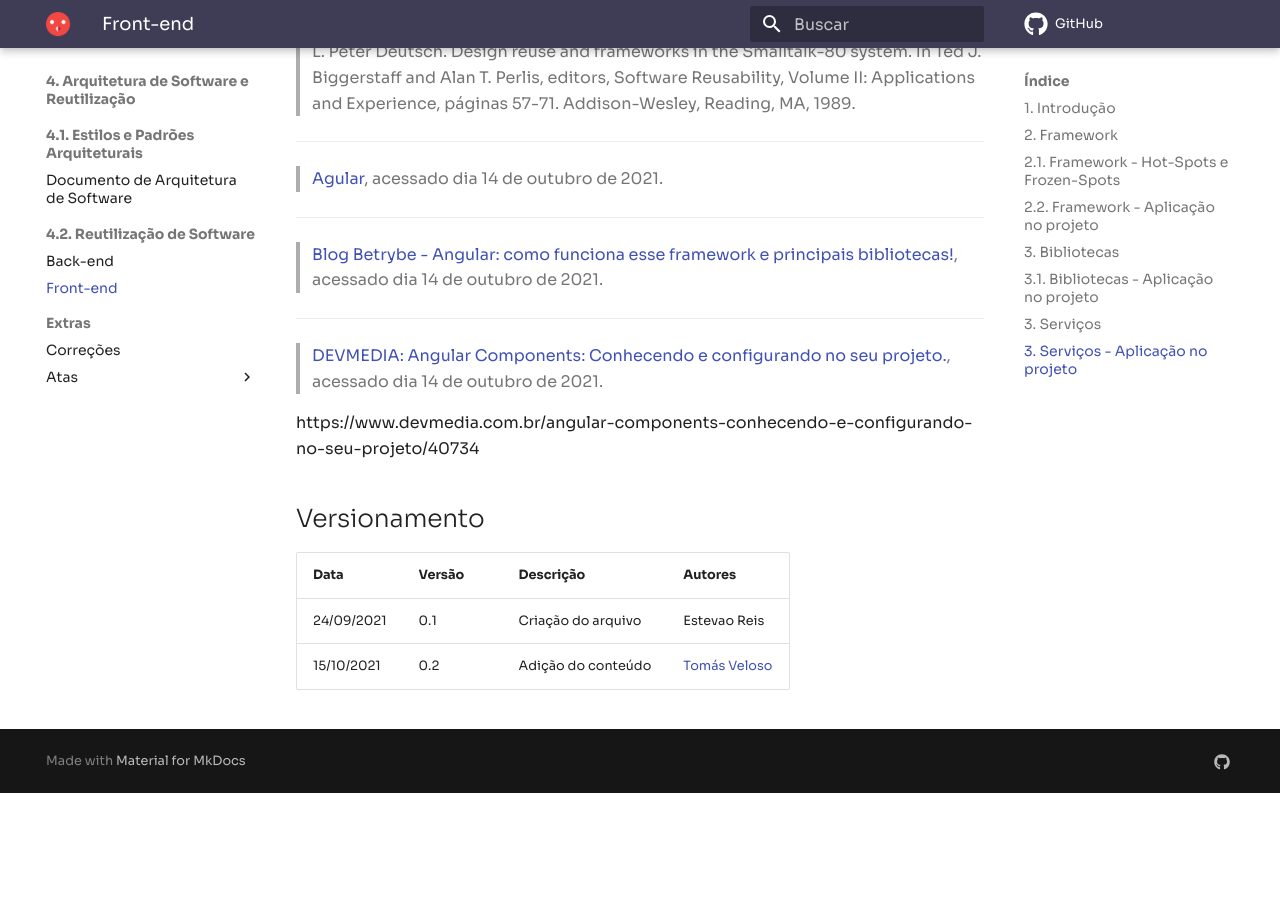
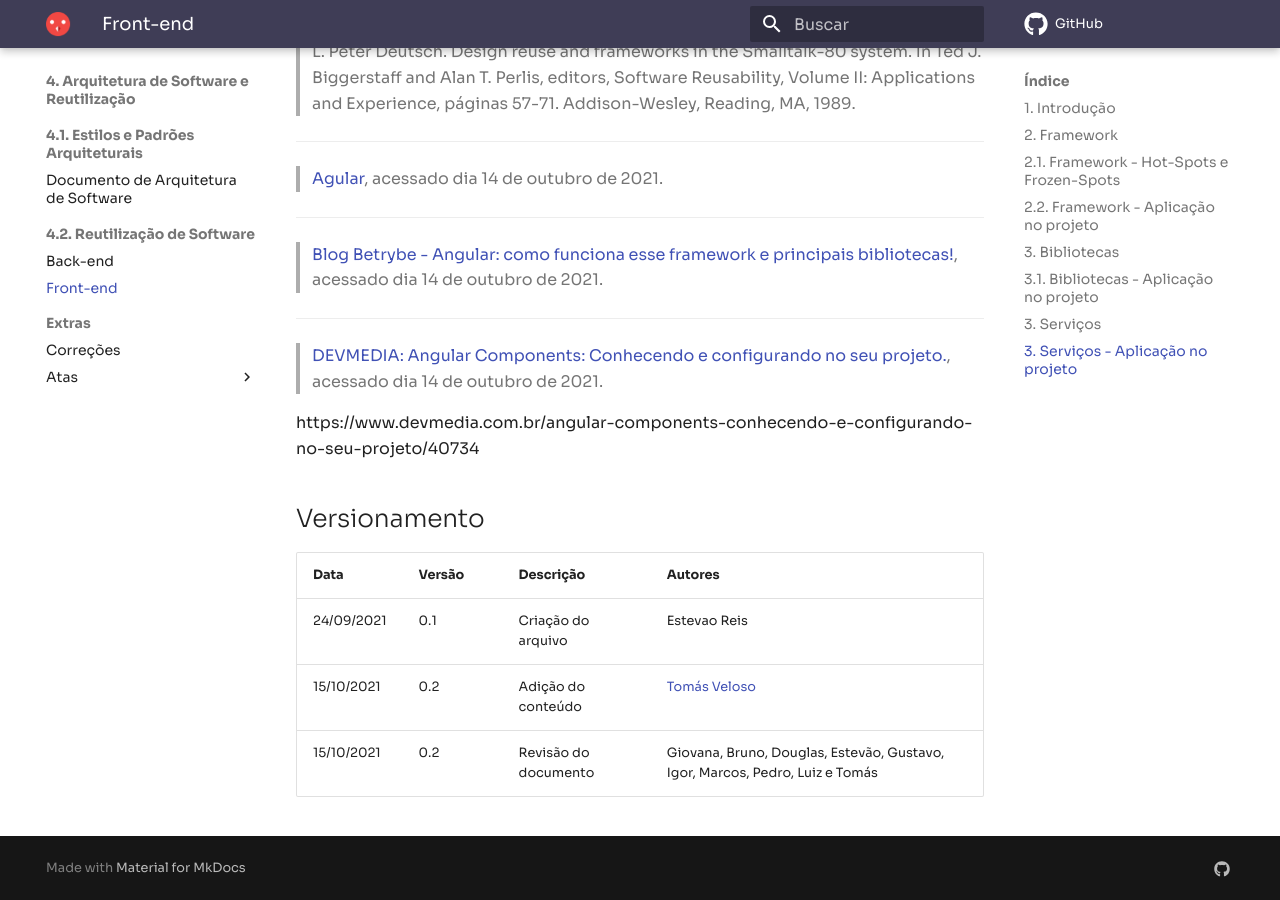
Before and after one commit to UnBArqDsw2021-1/2021.1_G04_Cardeal, an MkDocs documentation site: the page built from docs/arquitetura/front-end.md, in a window 1280 px wide and 900 px high, scrolled down 7527 px. Built offline with MkDocs 1.6.1 and Material for MkDocs 9.7.7, drawn with Linux system fonts in a browser that asks for light colours; comment, search, counter and statistics services are not loaded; before the commit the page ends 8320 px from its top, so only the background shows below that.

Commit message:
Update docs/arquitetura/front-end.md
Co-authored-by: Gustavo Duarte Moreira <32913216+gustavoduartemoreira@users.noreply.github.com>

```diff
--- a/docs/arquitetura/front-end.md
+++ b/docs/arquitetura/front-end.md
@@ -294,3 +294,4 @@ https://www.devmedia.com.br/angular-components-conhecendo-e-configurando-no-seu-
 | ---------- | ------ | ------------------ | ---------------------------------------------- |
 | 24/09/2021 | 0.1    | Criação do arquivo | Estevao Reis                                   |
 | 15/10/2021 | 0.2    | Adição do conteúdo | [Tomás Veloso](https://github.com/tomasvelos0) |
+| 15/10/2021 | 0.2    | Revisão do documento | Giovana, Bruno, Douglas, Estevão, Gustavo, Igor, Marcos, Pedro, Luiz e Tomás |
```
